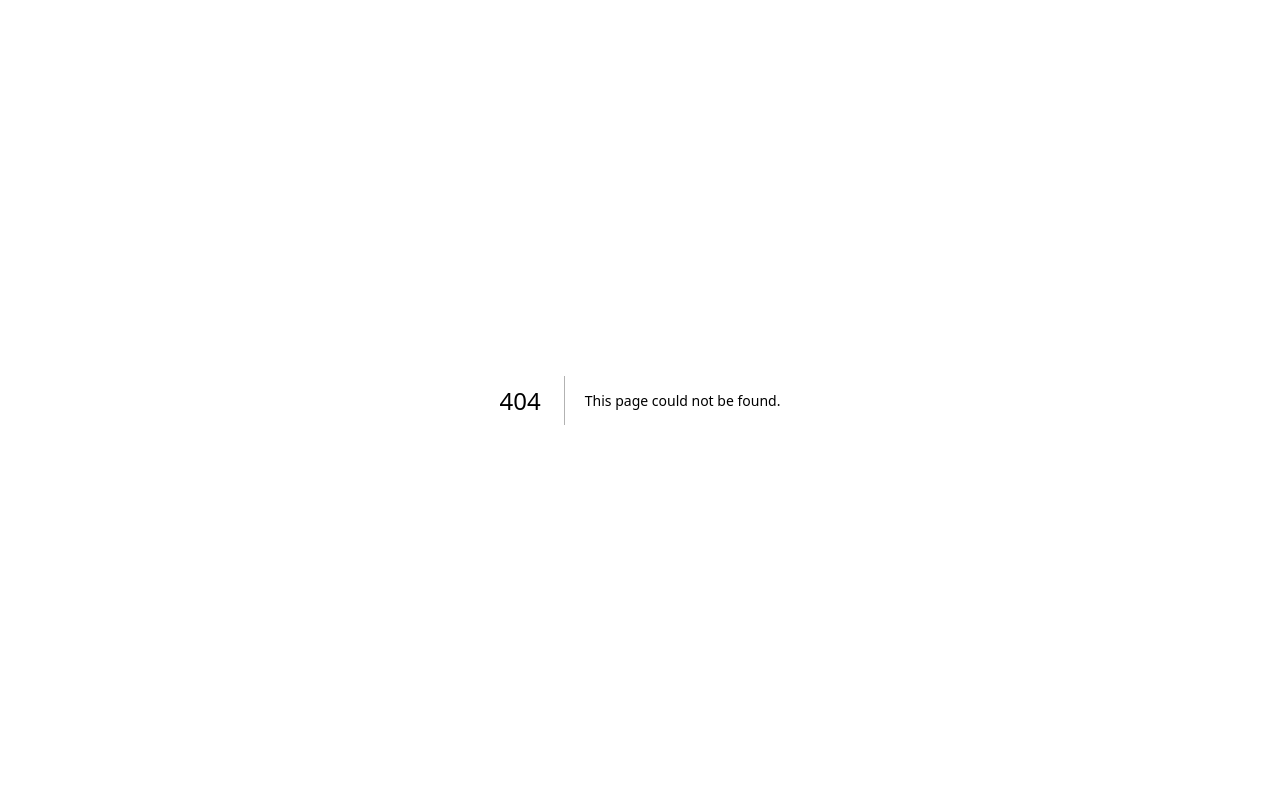
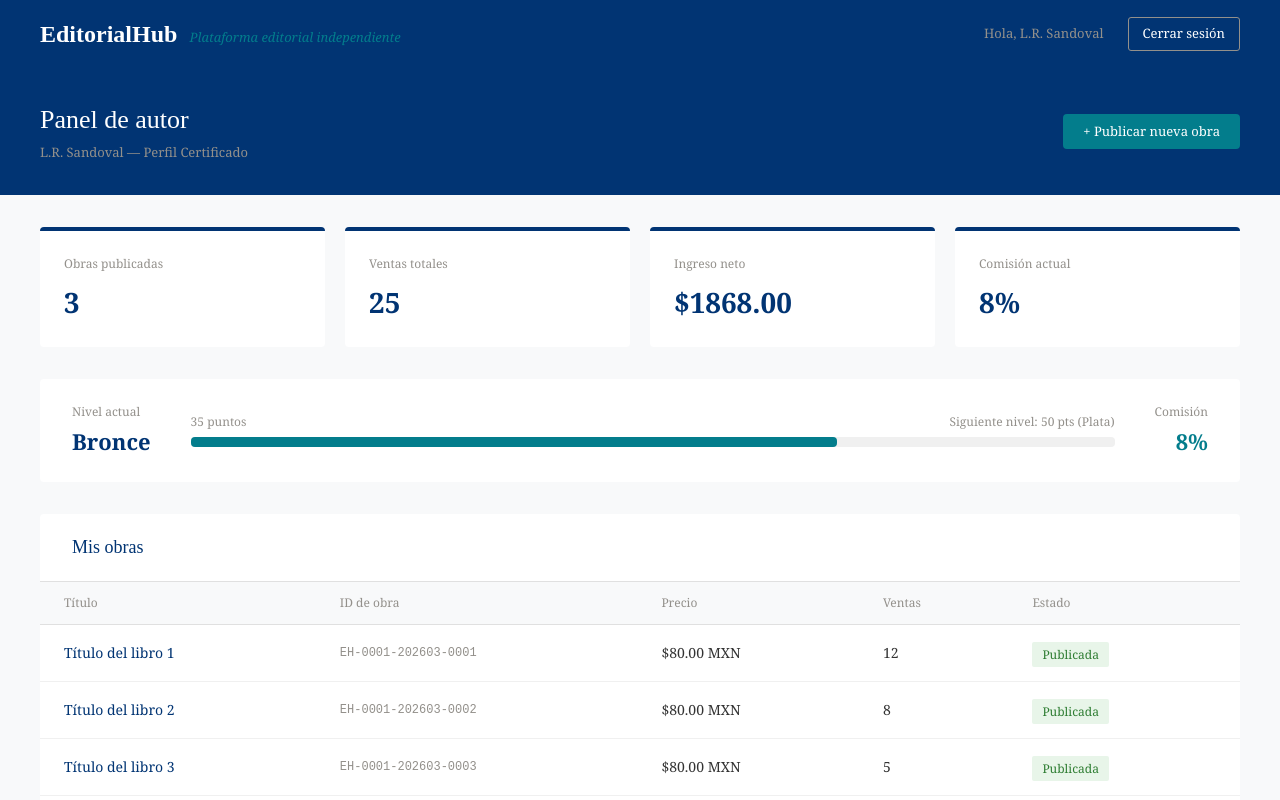
Before and after one commit to mSandoval40/EditorialHub, a Next.js app: page /panel in a window 1280 px wide. Before the commit this address had no page. Shown: the top 800 px of the page. Built offline with nearby package versions, Linux system fonts and the light colour scheme.

Commit message:
Página de panel v1

```diff
--- /dev/null
+++ b/app/panel/page.tsx
@@ -0,0 +1,229 @@
+export default function Panel() {
+  const autor = {
+    nombre: "L.R. Sandoval",
+    perfil: "Certificado",
+    nivel: "Bronce",
+    comision: "8%",
+    puntos: 35,
+    puntosProximoNivel: 50,
+  };
+
+  const obras = [
+    { id: 1, titulo: "Título del libro 1", precio: "$80.00 MXN", ventas: 12, estado: "Publicada", idObra: "EH-0001-202603-0001" },
+    { id: 2, titulo: "Título del libro 2", precio: "$80.00 MXN", ventas: 8, estado: "Publicada", idObra: "EH-0001-202603-0002" },
+    { id: 3, titulo: "Título del libro 3", precio: "$80.00 MXN", ventas: 5, estado: "Publicada", idObra: "EH-0001-202603-0003" },
+    { id: 4, titulo: "Título del libro 4", precio: "$80.00 MXN", ventas: 0, estado: "En revisión", idObra: "EH-0001-202603-0004" },
+    { id: 5, titulo: "Título del libro 5", precio: "$80.00 MXN", ventas: 0, estado: "Borrador", idObra: "—" },
+  ];
+
+  const totalVentas = obras.reduce((acc, o) => acc + o.ventas, 0);
+  const ingresoNeto = totalVentas * 74.72;
+  const porcentaje = Math.min((autor.puntos / autor.puntosProximoNivel) * 100, 100);
+
+  return (
+    <main style={{
+      minHeight: "100vh",
+      backgroundColor: "#f8f9fa",
+      fontFamily: "Georgia, 'Times New Roman', serif",
+    }}>
+      {/* NAVEGACIÓN */}
+      <nav style={{
+        backgroundColor: "#013473",
+        padding: "16px 40px",
+        display: "flex",
+        justifyContent: "space-between",
+        alignItems: "center",
+      }}>
+        <div>
+          <a href="/" style={{ textDecoration: "none" }}>
+            <span style={{
+              color: "#ffffff",
+              fontSize: "24px",
+              fontWeight: "bold",
+              fontFamily: "'Times New Roman', serif",
+            }}>EditorialHub</span>
+            <span style={{
+              color: "#037D8C",
+              fontSize: "13px",
+              fontStyle: "italic",
+              marginLeft: "12px",
+            }}>Plataforma editorial independiente</span>
+          </a>
+        </div>
+        <div style={{ display: "flex", gap: "24px", alignItems: "center" }}>
+          <span style={{ color: "#93908B", fontSize: "13px" }}>Hola, {autor.nombre}</span>
+          <a href="/login" style={{
+            color: "#ffffff",
+            textDecoration: "none",
+            fontSize: "13px",
+            border: "1px solid #93908B",
+            padding: "6px 14px",
+            borderRadius: "3px",
+          }}>Cerrar sesión</a>
+        </div>
+      </nav>
+
+      {/* ENCABEZADO */}
+      <section style={{
+        backgroundColor: "#013473",
+        padding: "32px 40px",
+        display: "flex",
+        justifyContent: "space-between",
+        alignItems: "center",
+      }}>
+        <div>
+          <h1 style={{
+            color: "#ffffff",
+            fontSize: "26px",
+            fontFamily: "'Times New Roman', serif",
+            marginBottom: "4px",
+          }}>Panel de autor</h1>
+          <p style={{ color: "#93908B", fontSize: "13px" }}>
+            {autor.nombre} — Perfil {autor.perfil}
+          </p>
+        </div>
+        <div style={{
+          backgroundColor: "#037D8C",
+          color: "#ffffff",
+          padding: "8px 20px",
+          borderRadius: "4px",
+          fontSize: "13px",
+          cursor: "pointer",
+        }}>
+          + Publicar nueva obra
+        </div>
+      </section>
+
+      <div style={{ padding: "32px 40px" }}>
+
+        {/* TARJETAS DE RESUMEN */}
+        <div style={{
+          display: "grid",
+          gridTemplateColumns: "repeat(4, 1fr)",
+          gap: "20px",
+          marginBottom: "32px",
+        }}>
+          {[
+            { label: "Obras publicadas", valor: obras.filter(o => o.estado === "Publicada").length.toString() },
+            { label: "Ventas totales", valor: totalVentas.toString() },
+            { label: "Ingreso neto", valor: `$${ingresoNeto.toFixed(2)}` },
+            { label: "Comisión actual", valor: autor.comision },
+          ].map((tarjeta, i) => (
+            <div key={i} style={{
+              backgroundColor: "#ffffff",
+              padding: "24px",
+              borderRadius: "4px",
+              borderTop: "4px solid #013473",
+            }}>
+              <p style={{ color: "#93908B", fontSize: "12px", marginBottom: "8px" }}>{tarjeta.label}</p>
+              <p style={{ color: "#013473", fontSize: "28px", fontWeight: "bold" }}>{tarjeta.valor}</p>
+            </div>
+          ))}
+        </div>
+
+        {/* NIVEL Y PUNTOS */}
+        <div style={{
+          backgroundColor: "#ffffff",
+          padding: "24px 32px",
+          borderRadius: "4px",
+          marginBottom: "32px",
+          display: "flex",
+          justifyContent: "space-between",
+          alignItems: "center",
+          gap: "40px",
+        }}>
+          <div>
+            <p style={{ color: "#93908B", fontSize: "12px", marginBottom: "4px" }}>Nivel actual</p>
+            <p style={{ color: "#013473", fontSize: "22px", fontWeight: "bold" }}>{autor.nivel}</p>
+          </div>
+          <div style={{ flex: 1 }}>
+            <div style={{ display: "flex", justifyContent: "space-between", marginBottom: "6px" }}>
+              <span style={{ color: "#93908B", fontSize: "12px" }}>{autor.puntos} puntos</span>
+              <span style={{ color: "#93908B", fontSize: "12px" }}>Siguiente nivel: {autor.puntosProximoNivel} pts (Plata)</span>
+            </div>
+            <div style={{ backgroundColor: "#f0f0f0", borderRadius: "4px", height: "10px" }}>
+              <div style={{
+                backgroundColor: "#037D8C",
+                width: `${porcentaje}%`,
+                height: "10px",
+                borderRadius: "4px",
+              }} />
+            </div>
+          </div>
+          <div style={{ textAlign: "right" }}>
+            <p style={{ color: "#93908B", fontSize: "12px", marginBottom: "4px" }}>Comisión</p>
+            <p style={{ color: "#037D8C", fontSize: "22px", fontWeight: "bold" }}>{autor.comision}</p>
+          </div>
+        </div>
+
+        {/* TABLA DE OBRAS */}
+        <div style={{
+          backgroundColor: "#ffffff",
+          borderRadius: "4px",
+          overflow: "hidden",
+        }}>
+          <div style={{
+            padding: "20px 32px",
+            borderBottom: "1px solid #e0e0e0",
+            display: "flex",
+            justifyContent: "space-between",
+            alignItems: "center",
+          }}>
+            <h2 style={{ color: "#013473", fontSize: "18px", fontFamily: "'Times New Roman', serif" }}>
+              Mis obras
+            </h2>
+          </div>
+
+          <table style={{ width: "100%", borderCollapse: "collapse" }}>
+            <thead>
+              <tr style={{ backgroundColor: "#f8f9fa" }}>
+                {["Título", "ID de obra", "Precio", "Ventas", "Estado"].map((col) => (
+                  <th key={col} style={{
+                    padding: "12px 24px",
+                    textAlign: "left",
+                    color: "#93908B",
+                    fontSize: "12px",
+                    fontWeight: "normal",
+                    borderBottom: "1px solid #e0e0e0",
+                  }}>{col}</th>
+                ))}
+              </tr>
+            </thead>
+            <tbody>
+              {obras.map((obra) => (
+                <tr key={obra.id} style={{ borderBottom: "1px solid #f0f0f0" }}>
+                  <td style={{ padding: "16px 24px", color: "#013473", fontSize: "14px" }}>{obra.titulo}</td>
+                  <td style={{ padding: "16px 24px", color: "#93908B", fontSize: "12px", fontFamily: "Courier New, monospace" }}>{obra.idObra}</td>
+                  <td style={{ padding: "16px 24px", color: "#333333", fontSize: "14px" }}>{obra.precio}</td>
+                  <td style={{ padding: "16px 24px", color: "#333333", fontSize: "14px" }}>{obra.ventas}</td>
+                  <td style={{ padding: "16px 24px" }}>
+                    <span style={{
+                      backgroundColor: obra.estado === "Publicada" ? "#E8F5E9" : obra.estado === "En revisión" ? "#FFF8E1" : "#f0f0f0",
+                      color: obra.estado === "Publicada" ? "#2E7D32" : obra.estado === "En revisión" ? "#F57F17" : "#93908B",
+                      padding: "4px 10px",
+                      borderRadius: "2px",
+                      fontSize: "12px",
+                    }}>{obra.estado}</span>
+                  </td>
+                </tr>
+              ))}
+            </tbody>
+          </table>
+        </div>
+
+      </div>
+
+      {/* FOOTER */}
+      <footer style={{
+        backgroundColor: "#013473",
+        padding: "24px 40px",
+        textAlign: "center",
+        color: "#93908B",
+        fontSize: "13px",
+        marginTop: "48px",
+      }}>
+        <p>© 2026 EditorialHub — Grupo Sandoval Avilés — Plataformas Digitales — L.R. Sandoval</p>
+      </footer>
+    </main>
+  );
+}
```
